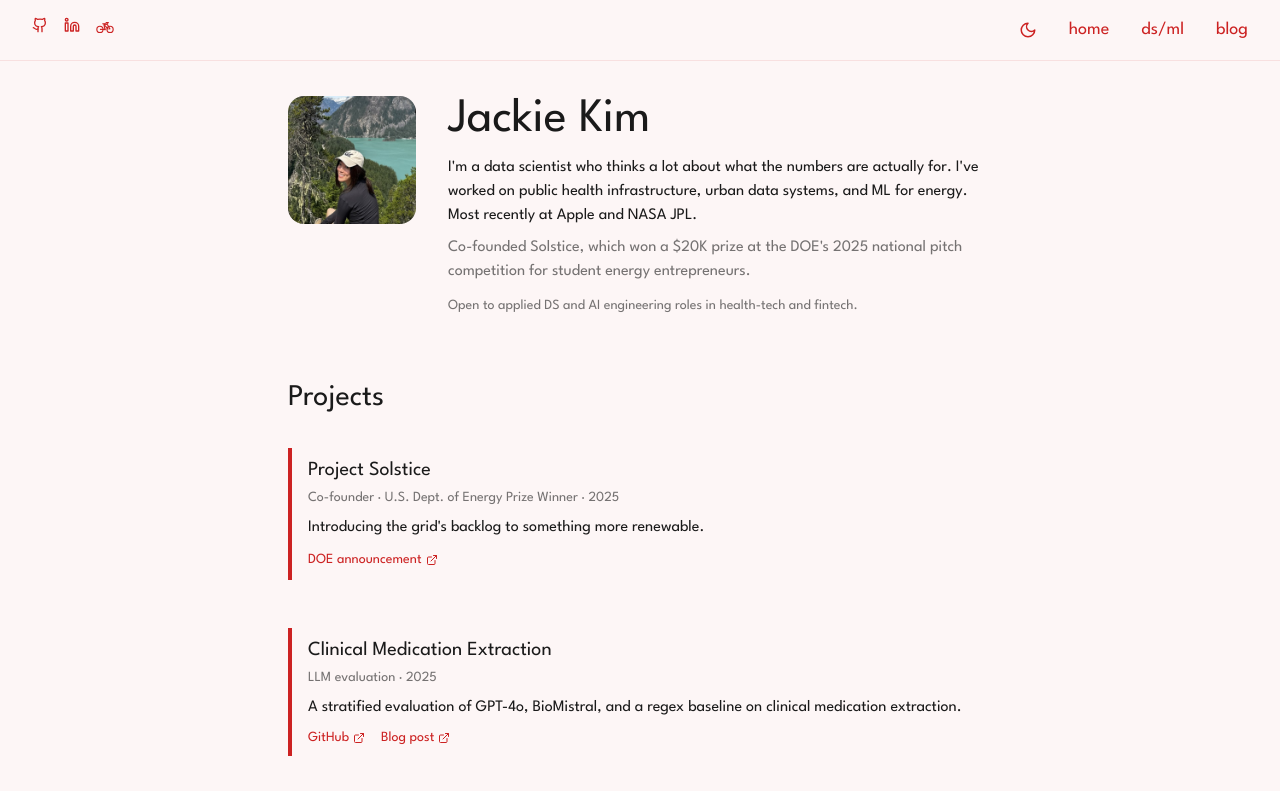
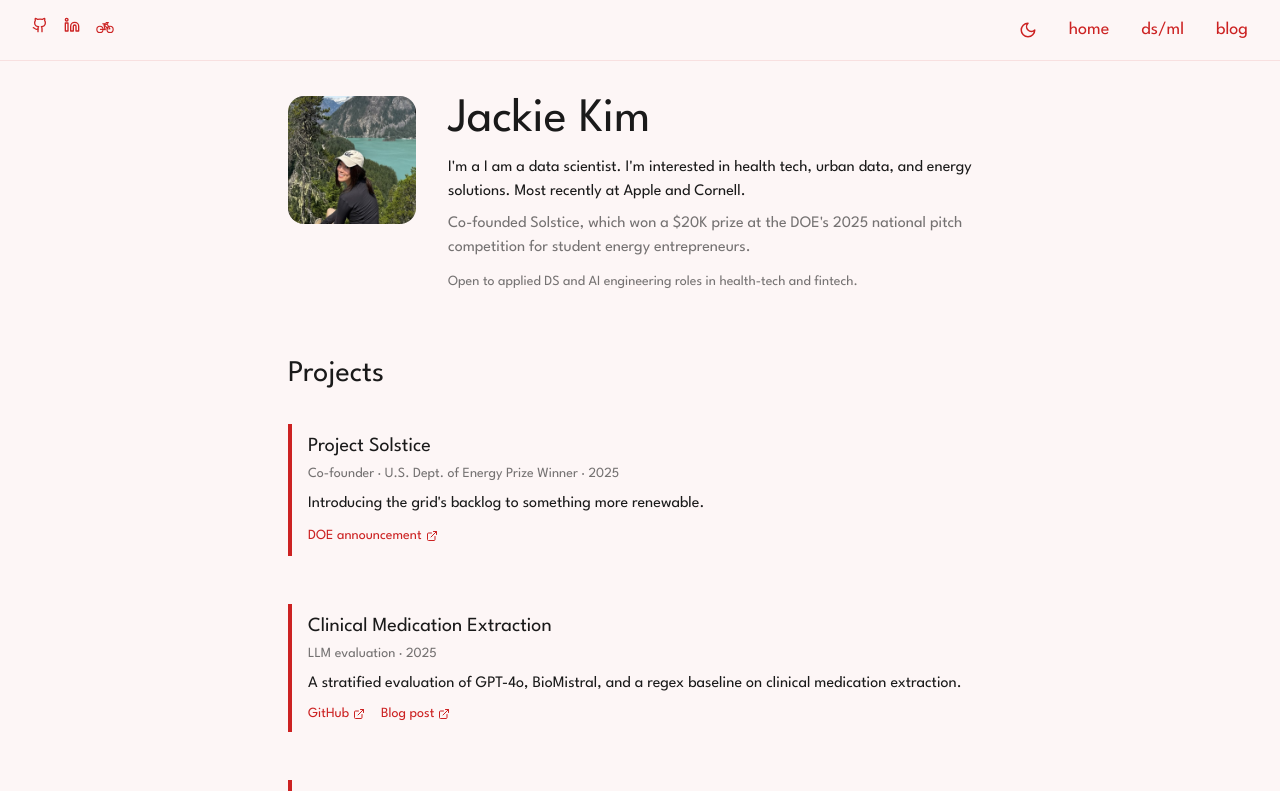
Before and after one commit to jaackiekim/jackiekim.me, a React (Vite) app: page / in a window 1280 px wide. Shown: the top 791 px of the page. Built offline with nearby package versions, Linux system fonts and the light colour scheme.

Commit message:
content: update hero copy

```diff
--- a/src/App.tsx
+++ b/src/App.tsx
@@ -127,7 +127,7 @@ function App() {
                     <div>
                       <h1 className={`text-5xl mb-3 ${theme === 'dark' ? 'text-white' : ''}`}>Jackie Kim</h1>
                       <p className={`text-base mt-2 ${theme === 'dark' ? 'text-gray-300' : 'text-[#1a1a1a]'}`}>
-                        I'm a data scientist who thinks a lot about what the numbers are actually for. I've worked on public health infrastructure, urban data systems, and ML for energy. Most recently at Apple and NASA JPL.
+                        I'm a I am a data scientist. I'm interested in health tech, urban data, and energy solutions. Most recently at Apple and Cornell.
                       </p>
                       <p className={`text-base mt-2 ${theme === 'dark' ? 'text-gray-400' : 'text-[#1a1a1a]/60'}`}>
                         Co-founded Solstice, which won a $20K prize at the DOE's 2025 national pitch competition for student energy entrepreneurs.
```
